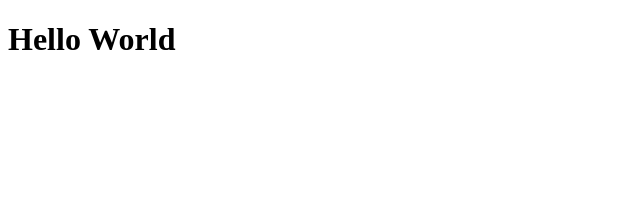
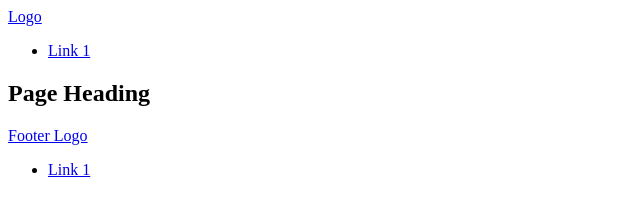
Before and after one commit to ivankrauseza/hamburg, a plain HTML site: page index.html in a window 1280 px wide. Shown: the whole page, without its empty margins (0-640 px from the left). Drawn offline with Linux system fonts and the light colour scheme.

Commit message:
Added basic HTML structure to Index.html

```diff
--- a/index.html
+++ b/index.html
@@ -8,6 +8,30 @@
     <title></title>
 </head>
 <body>
-    <h1>Hello World</h1>
+    <header>
+        <a href="./">Logo</a>
+        <nav>
+            <ul>
+                <li>
+                    <a href="./">Link 1</a>
+                </li>
+            </ul>
+        </nav>
+    </header>
+    <main>
+        <section>
+            <h1>Page Heading</h1>
+        </section>
+    </main>
+    <footer>
+        <a href="./">Footer Logo</a>
+        <nav>
+            <ul>
+                <li>
+                    <a href="./">Link 1</a>
+                </li>
+            </ul>
+        </nav>
+    </footer>
 </body>
 </html>
```
